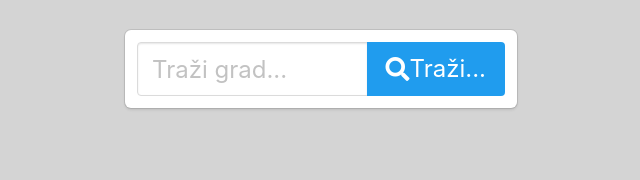
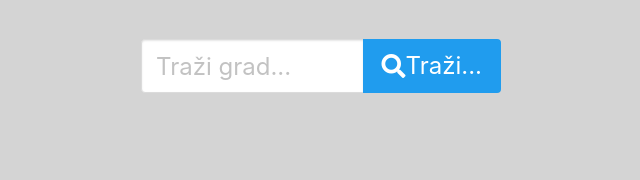
Before and after one commit to admirhusic/angularjs-weather-app, a plain HTML site: page index.html in a window 1280 px wide. Shown: the whole page, without its empty margins (319-959 px from the left). Drawn offline with nearby package versions, Linux system fonts and the light colour scheme; some packages are replaced by stand-ins of ours.

Commit message:
layout fix for  smaller devices

```diff
--- a/js/views/search.html
+++ b/js/views/search.html
@@ -1,8 +1,6 @@
-<style>
-
-</style>
+<div class="column">
     <div class="columns is-centered search">
-<div class="column is-one-third box">
+        <div class="column is-one-third">
             <div class="field">
                 <div class="field has-addons">
                     <div class="control">
@@ -18,7 +16,7 @@
             </div>
         </div>
         </div>
-
+        <div class="column">
         <div class="box special-box has-background-info animated fadeIn" ng-show="resultsFound">
                 <a class="button is-success" ng-click="saveCity(result)"><i class="fa fa-plus"> </i></a>
             <h1 ng-show="loading" class="title is-1 has-text-centered"><i class="fa fa-spinner fa-spin"></i></h1>
@@ -65,13 +63,14 @@
                 </div>
             </div>
         </div>
+    </div>
 
         <div class="box has-background-info" ng-show="noResults">
                 <h4 class="title is-4 has-text-centered">Nema rezultata</h4>
             </div>
 
 
-
+            <div class="column">
             <div class="columns is-multiline" ng-if="savedCities">
                 <div class="column is-one-third animated fadeIn" ng-repeat="city in savedCities">
                 <div class="notification is-primary is-one-third">
@@ -81,3 +80,6 @@
                         </div>
                 </div>
             </div>
+        </div>
+
+</div>
```
Lines whose indentation alone changed are shown as unchanged.
